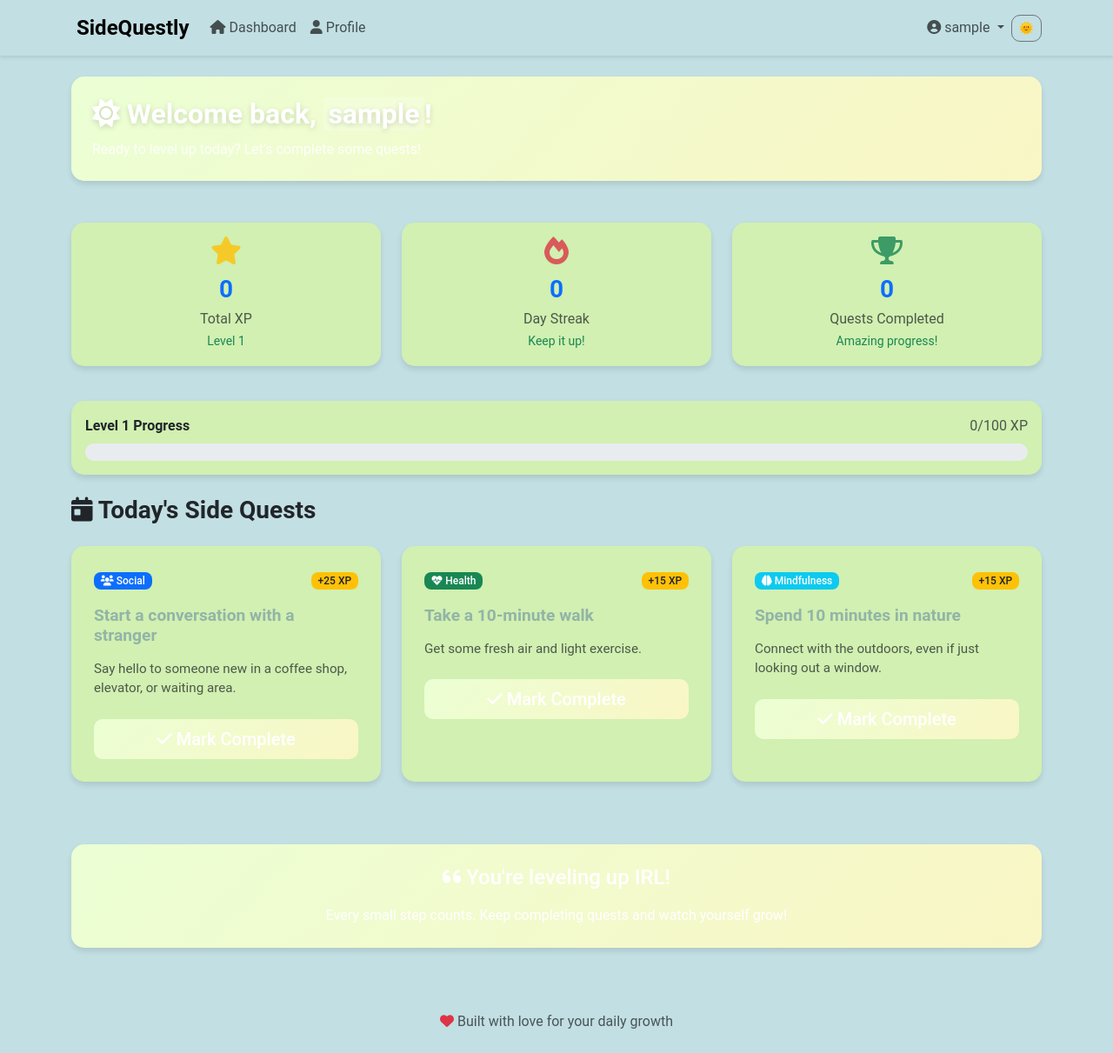
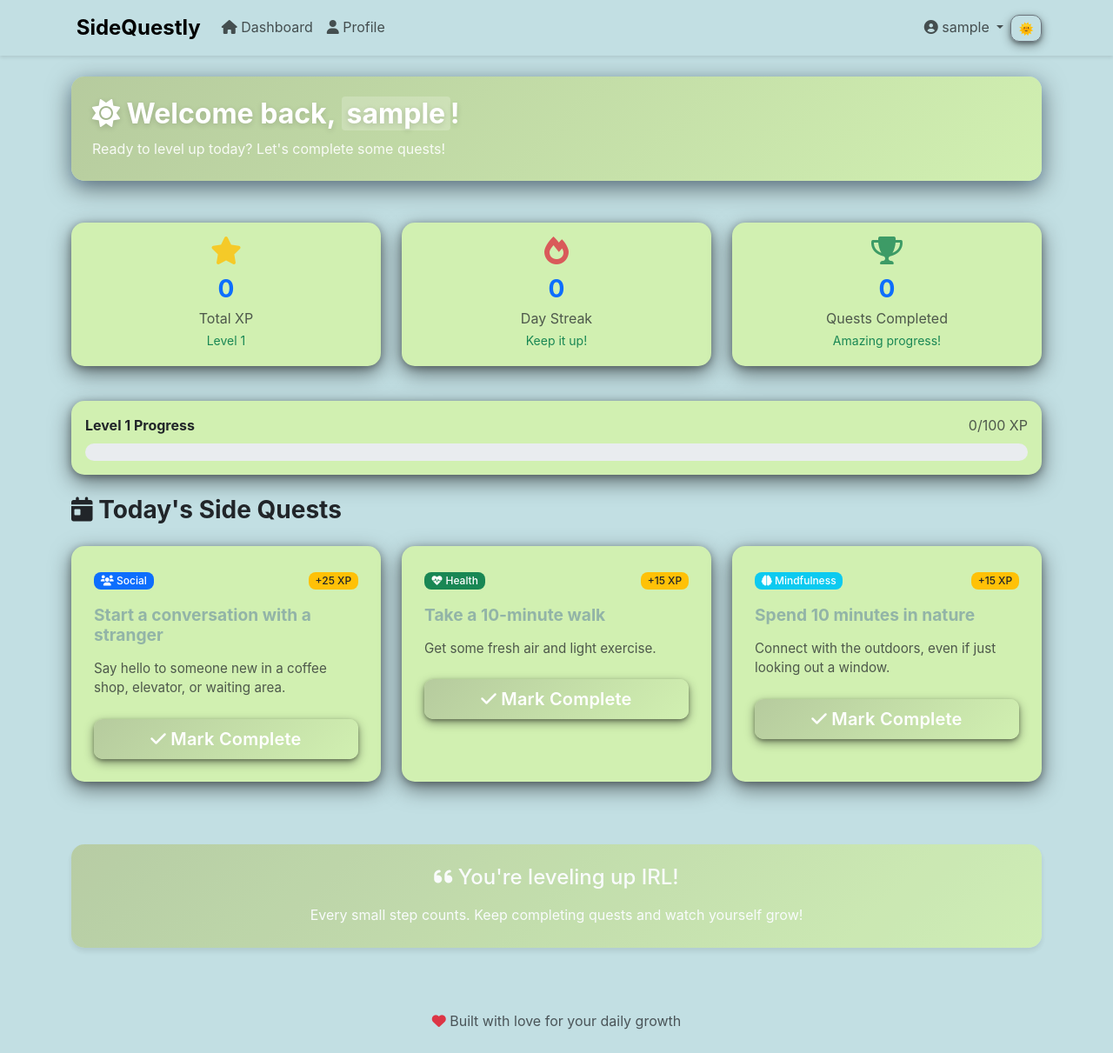
Before and after one commit to pierceluu10/Questr, a Flask app: page /dashboard in a window 1280 px wide. Shown: the whole page at 87% size. Run offline with Flask 3, Linux system fonts and the light colour scheme; the visitor is signed in with stand-in values (Sample User, id 1); data comes from the database, SQL or seed files in the repository.

Commit message:
Refactor styles and update color scheme
Updated color variables and styles for various components, including buttons, cards, and headings. Enhanced hover effects and added smoother transitions.

```diff
--- a/static/css/style.css
+++ b/static/css/style.css
@@ -1,14 +1,13 @@
-/* SideQuestly Custom Styles */
+/* Questr Custom Styles */
 
 :root {
-    --primary-color: #ebffd4;
-    --secondary-color: #faf6c5;
+    --primary-color: #b6cb9e;
+    --secondary-color: #d1f0b1;
     --success-color: #6ede8a;
     --warning-color: #f27059;
-    --info-color: #787580;
+    --info-color: #8c8a93;
     --light-bg: #c2dfe3;
     --card-shadow: 0 4px 6px rgba(0, 0, 0, 0.1);
-    --heading-color: #8a6857;
 }
 
 .dark-theme {
@@ -19,13 +18,22 @@
     --info-color: #539bf5;
     --light-bg: #0d1117;
     --card-shadow: 0 4px 6px rgba(0, 0, 0, 0.3);
-    --heading-color: white;
 }
 
 body {
-    font-family: 'Roboto', sans-serif;
+    font-family: 'Inter', -apple-system, BlinkMacSystemFont, 'Segoe UI', sans-serif;
     background-color: var(--light-bg);
     line-height: 1.6;
+}
+
+body, h1, h2, h3, h4, h5, h6, .navbar-brand, p, span, a, button, .btn, input, textarea, select {
+    font-family: -apple-system, BlinkMacSystemFont, 'Segoe UI', 'Inter', 'Roboto', 'Helvetica Neue', Arial, sans-serif !important;
+}
+
+/* Smoother font rendering */
+* {
+    -webkit-font-smoothing: antialiased;
+    -moz-osx-font-smoothing: grayscale;
 }
 
 /* Gradient backgrounds */
@@ -37,27 +45,27 @@ body {
 .card {
     border: none;
     border-radius: 15px;
-    box-shadow: var(--card-shadow);
+    box-shadow: 0 8px 24px rgba(0, 0, 0, 0.5), 0 2px 8px rgba(0, 0, 0, 0.3);
     transition: transform 0.2s ease, box-shadow 0.2s ease;
 }
 
 .card:hover {
-    transform: translateY(-2px);
-    box-shadow: 0 8px 15px rgba(0, 0, 0, 0.15);
+    transform: translateY(-3px);
+    box-shadow: 0 12px 32px rgba(0, 0, 0, 0.6), 0 4px 12px rgba(0, 0, 0, 0.4);
 }
 
 /* Quest Cards */
 .quest-card {
     background: #d1f0b1;
     border-radius: 15px;
-    box-shadow: var(--card-shadow);
+    box-shadow: 0 8px 24px rgba(0, 0, 0, 0.5), 0 2px 8px rgba(0, 0, 0, 0.3);
     transition: all 0.3s ease;
     border: 2px solid transparent;
 }
 
 .quest-card:hover {
-    transform: translateY(-3px);
-    box-shadow: 0 8px 20px rgba(0, 0, 0, 0.15);
+    transform: translateY(-4px);
+    box-shadow: 0 12px 36px rgba(0, 0, 0, 0.6), 0 4px 12px rgba(88, 166, 255, 0.2);
     border-color: var(--primary-color);
 }
 
@@ -75,12 +83,13 @@ body {
 .stat-card {
     background: #d1f0b1;
     border-radius: 15px;
-    box-shadow: var(--card-shadow);
-    transition: transform 0.2s ease;
+    box-shadow: 0 8px 24px rgba(0, 0, 0, 0.5), 0 2px 8px rgba(0, 0, 0, 0.3);
+    transition: transform 0.2s ease, box-shadow 0.2s ease;
 }
 
 .stat-card:hover {
-    transform: translateY(-2px);
+    transform: translateY(-3px);
+    box-shadow: 0 12px 32px rgba(0, 0, 0, 0.6), 0 4px 12px rgba(0, 0, 0, 0.4);
 }
 
 .stat-icon {
@@ -90,21 +99,21 @@ body {
 /* Welcome Card */
 .welcome-card {
     background: linear-gradient(135deg, var(--primary-color) 0%, var(--secondary-color) 100%);
-    color: var(--heading-color);
+    color: #BABD8D;
     border-radius: 15px;
-    box-shadow: var(--card-shadow);
+    box-shadow: 0 8px 28px rgba(0, 0, 0, 0.5), 0 4px 12px rgba(88, 166, 255, 0.2);
 }
 
 .welcome-card h2 {
-    color: var(--heading-color);
-    text-shadow: 0 2px 4px rgba(0, 0, 0, 0.2);
+    color: white;
+    text-shadow: 0 2px 12px rgba(0, 0, 0, 0.4);
 }
 
 /* Progress Card */
 .progress-card {
     background: #d1f0b1;
     border-radius: 15px;
-    box-shadow: var(--card-shadow);
+    box-shadow: 0 8px 24px rgba(0, 0, 0, 0.5), 0 2px 8px rgba(0, 0, 0, 0.3);
 }
 
 .progress {
@@ -228,8 +249,25 @@ body {
 /* Buttons */
 .btn {
     border-radius: 10px;
-    font-weight: 500;
+    font-weight: 600;
+    letter-spacing: 0.01em;
     transition: all 0.2s ease;
+    box-shadow: 0 4px 12px rgba(0, 0, 0, 0.4), 0 2px 4px rgba(0, 0, 0, 0.3);
+}
+
+.btn:hover {
+    box-shadow: 0 8px 20px rgba(0, 0, 0, 0.5), 0 4px 8px rgba(88, 166, 255, 0.3);
+    transform: translateY(-2px);
+}
+
+.btn-outline-primary {
+    border: 2px solid var(--primary-color);
+    color: var(--primary-color);
+}
+
+.btn-outline-primary:hover {
+    background: var(--primary-color);
+    color: white;
 }
 
 .btn-primary {
```
Also changed, not shown: other parts of static/css/style.css (+104 -11 lines).
